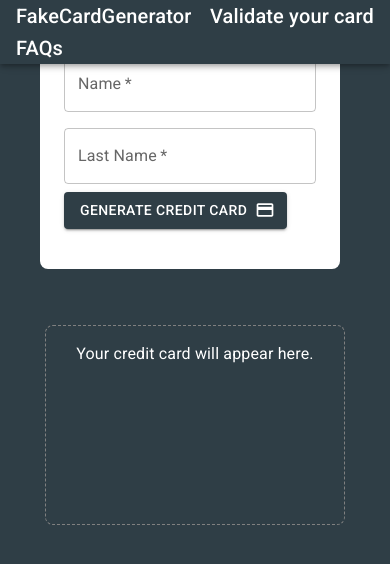
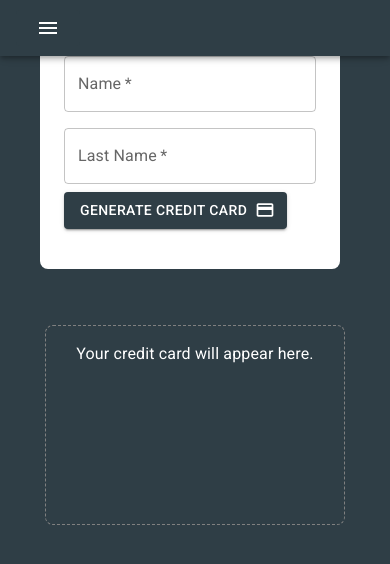
Before and after one commit to ernestocisnero/fake-creditCard-generator, a React (Vite) app: page / in a window 390 px wide. Shown: the top 564 px of the page. Built offline with nearby package versions, Linux system fonts and the light colour scheme.

Commit message:
Menu for responsive small devices

```diff
--- /dev/null
+++ b/src/components/BasicMenu.tsx
@@ -0,0 +1,55 @@
+import * as React from 'react';
+import Button from '@mui/material/Button';
+import Menu from '@mui/material/Menu';
+import MenuItem from '@mui/material/MenuItem';
+import MenuIcon from '@mui/icons-material/Menu';
+import { Link } from 'react-router-dom';
+
+export const BasicMenu = () => {
+  const [anchorEl, setAnchorEl] = React.useState<null | HTMLElement>(null);
+  const open = Boolean(anchorEl);
+  const handleClick = (event: React.MouseEvent<HTMLButtonElement>) => {
+    setAnchorEl(event.currentTarget);
+  };
+  const handleClose = () => {
+    setAnchorEl(null);
+  };
+
+  return (
+    <>
+      <Button
+        id="basic-button"
+        aria-controls={open ? 'basic-menu' : undefined}
+        aria-haspopup="true"
+        aria-expanded={open ? 'true' : undefined}
+        onClick={handleClick}
+        sx={{ backgroundColor: 'primary.main' }}
+      >
+        <MenuIcon sx={{ color: '#fff' }} />
+      </Button>
+      <Menu
+        id="basic-menu"
+        anchorEl={anchorEl}
+        open={open}
+        onClose={handleClose}
+        MenuListProps={{
+          'aria-labelledby': 'basic-button',
+        }}
+      >
+        <Link to="/" style={{ color: "black", textDecoration: "none" }}>
+          <MenuItem onClick={handleClose}>Generate</MenuItem>
+        </Link>
+
+        <Link to="/validate-card" style={{ color: "black", textDecoration: "none" }}>
+
+        <MenuItem onClick={handleClose}>Validate Number</MenuItem>
+        </Link>
+
+        <Link to="/faqs" style={{ color: "black", textDecoration: "none" }}>
+
+        <MenuItem onClick={handleClose}>FAQs</MenuItem>
+        </Link>
+      </Menu>
+    </>
+  );
+}
--- a/src/components/NavBar.tsx
+++ b/src/components/NavBar.tsx
@@ -1,8 +1,12 @@
-import { AppBar, Grid, IconButton, Toolbar, Typography } from "@mui/material";
-import { MenuOutlined, LogoutOutlined } from "@mui/icons-material";
+import { WindowSharp } from "@mui/icons-material";
+import { AppBar, Grid, Toolbar, Typography } from "@mui/material";
+
 import { Link } from "react-router-dom";
+import { BasicMenu } from "./BasicMenu";
 
 export const NavBar = () => {
+    let mql = window.matchMedia('(max-width: 600px)');
+    console.log(mql);
     return (
         <AppBar
             position="fixed"
@@ -12,6 +16,9 @@ export const NavBar = () => {
             }}
         >
             <Toolbar>
+                {window.innerWidth <= 601 ? (
+                    <BasicMenu />
+                ) : (
                     <Grid container direction="row" justifyContent="space-between">
                         <Link to="/" style={{ color: "#fff", textDecoration: "none" }}>
                             <Typography variant="h6" noWrap component="div">
@@ -19,7 +26,10 @@ export const NavBar = () => {
                             </Typography>
                         </Link>
 
-                    <Link to="/validate-card" style={{ color: "#fff", textDecoration: "none" }}>
+                        <Link
+                            to="/validate-card"
+                            style={{ color: "#fff", textDecoration: "none" }}
+                        >
                             <Typography variant="h6" noWrap component="div">
                                 Validate your card
                             </Typography>
@@ -31,6 +41,7 @@ export const NavBar = () => {
                             </Typography>
                         </Link>
                     </Grid>
+                )}
             </Toolbar>
         </AppBar>
     );
```
Lines whose indentation alone changed are shown as unchanged.
